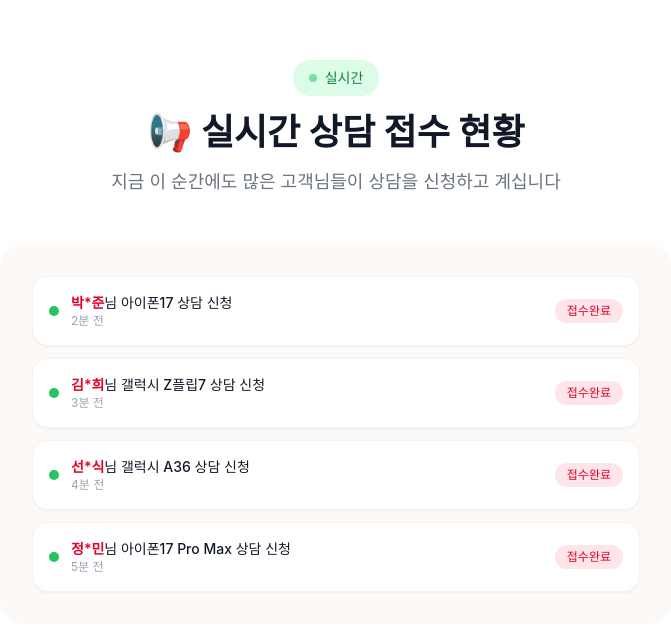
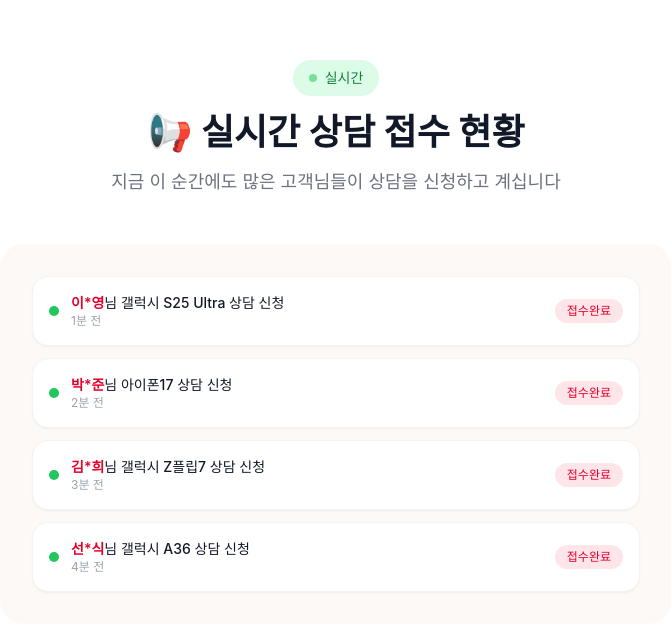
Before and after one commit to sk-ic-home/skt-ic, a Next.js app: page / in a window 1280 px wide. Shown: the part 1438-2080 px from the top of the page, without its empty margins (304-975 px from the left). Built offline with nearby package versions, Linux system fonts and the light colour scheme; a web font is replaced by a local one.

Commit message:
fix: 실시간 상담 접수 현황 애니메이션 개선 - 레이아웃 시프트 방지

```diff
--- a/src/app/page.tsx
+++ b/src/app/page.tsx
@@ -287,6 +287,27 @@
   { name: '김*조', phone: '010-0000-**14', device: '갤럭시 Z플립7', time: '10분 전' },
 ];
 
+/** 상담 항목 컴포넌트 - 자연스러운 페이드 전환 */
+function ConsultationItem({ item }: { item: (typeof CONSULTATION_DATA)[0] }) {
+  return (
+    <div className="bg-white rounded-2xl p-4 shadow-sm border border-gray-100 flex items-center justify-between gap-4">
+      <div className="flex items-center gap-3">
+        <div className="w-2.5 h-2.5 bg-green-500 rounded-full flex-shrink-0" />
+        <div className="min-w-0">
+          <p className="font-medium text-gray-900 text-sm">
+            <span className="text-[#E4002B] font-semibold">{item.name}</span>님{' '}
+            {item.device} 상담 신청
+          </p>
+          <p className="text-xs text-gray-400">{item.time}</p>
+        </div>
+      </div>
+      <span className="hidden sm:inline-block bg-[#E4002B]/10 text-[#E4002B] px-3 py-1 rounded-full text-xs font-medium whitespace-nowrap">
+        접수완료
+      </span>
+    </div>
+  );
+}
+
 /** 실시간 상담 접수 현황 섹션 */
 function StatusSection() {
   const [currentIndex, setCurrentIndex] = useState(0);
@@ -294,7 +315,7 @@
   useEffect(() => {
     const interval = setInterval(() => {
       setCurrentIndex((prev) => (prev + 1) % CONSULTATION_DATA.length);
-    }, 3000);
+    }, 4000);
 
     return () => clearInterval(interval);
   }, []);
@@ -307,7 +328,7 @@
   ];
 
   return (
-    <section id="status" className="py-24 bg-white overflow-hidden">
+    <section id="status" className="py-24 bg-white">
       <div className="container mx-auto px-4">
         {/* 섹션 헤더 */}
         <div className="text-center mb-12">
@@ -325,46 +346,19 @@
 
         {/* 롤링 애니메이션 영역 */}
         <div className="max-w-2xl mx-auto">
-          <div className="bg-[#FDF9F7] rounded-3xl p-6 md:p-8 relative overflow-hidden">
-            {/* 롤링 아이템 리스트 */}
-            <div className="space-y-3 relative">
-              <AnimatePresence mode="popLayout">
-                {visibleItems.map((item, index) => (
-                  <motion.div
-                    key={`${item.name}-${item.phone}-${currentIndex}-${index}`}
-                    initial={{ opacity: 0, y: 40 }}
-                    animate={{ opacity: 1, y: 0 }}
-                    exit={{ opacity: 0, y: -40 }}
-                    transition={{
-                      duration: 0.4,
-                      delay: index * 0.08,
-                      ease: 'easeOut',
-                    }}
-                    className="bg-white rounded-2xl p-4 shadow-sm border border-gray-100 flex items-center justify-between gap-4"
-                  >
-                    <div className="flex items-center gap-3">
-                      {/* 상태 인디케이터 */}
-                      <div className="w-2.5 h-2.5 bg-green-500 rounded-full flex-shrink-0" />
-
-                      {/* 고객 정보 */}
-                      <div>
-                        <p className="font-medium text-gray-900 text-sm">
-                          <span className="text-[#E4002B] font-semibold">
-                            {item.name}
-                          </span>
-                          님 {item.device} 상담 신청
-                        </p>
-                        <p className="text-xs text-gray-400">{item.time}</p>
-                      </div>
-                    </div>
-
-                    {/* 완료 뱃지 */}
-                    <span className="hidden sm:inline-block bg-[#E4002B]/10 text-[#E4002B] px-3 py-1 rounded-full text-xs font-medium">
-                      접수완료
-                    </span>
-                  </motion.div>
-                ))}
-              </AnimatePresence>
+          <div className="bg-[#FDF9F7] rounded-3xl p-6 md:p-8">
+            {/* 롤링 아이템 리스트 - 고정 레이아웃 */}
+            <div className="space-y-3">
+              {visibleItems.map((item, index) => (
+                <motion.div
+                  key={index}
+                  initial={false}
+                  animate={{ opacity: 1 }}
+                  transition={{ duration: 0.5 }}
+                >
+                  <ConsultationItem item={item} />
+                </motion.div>
+              ))}
             </div>
           </div>
 
```
